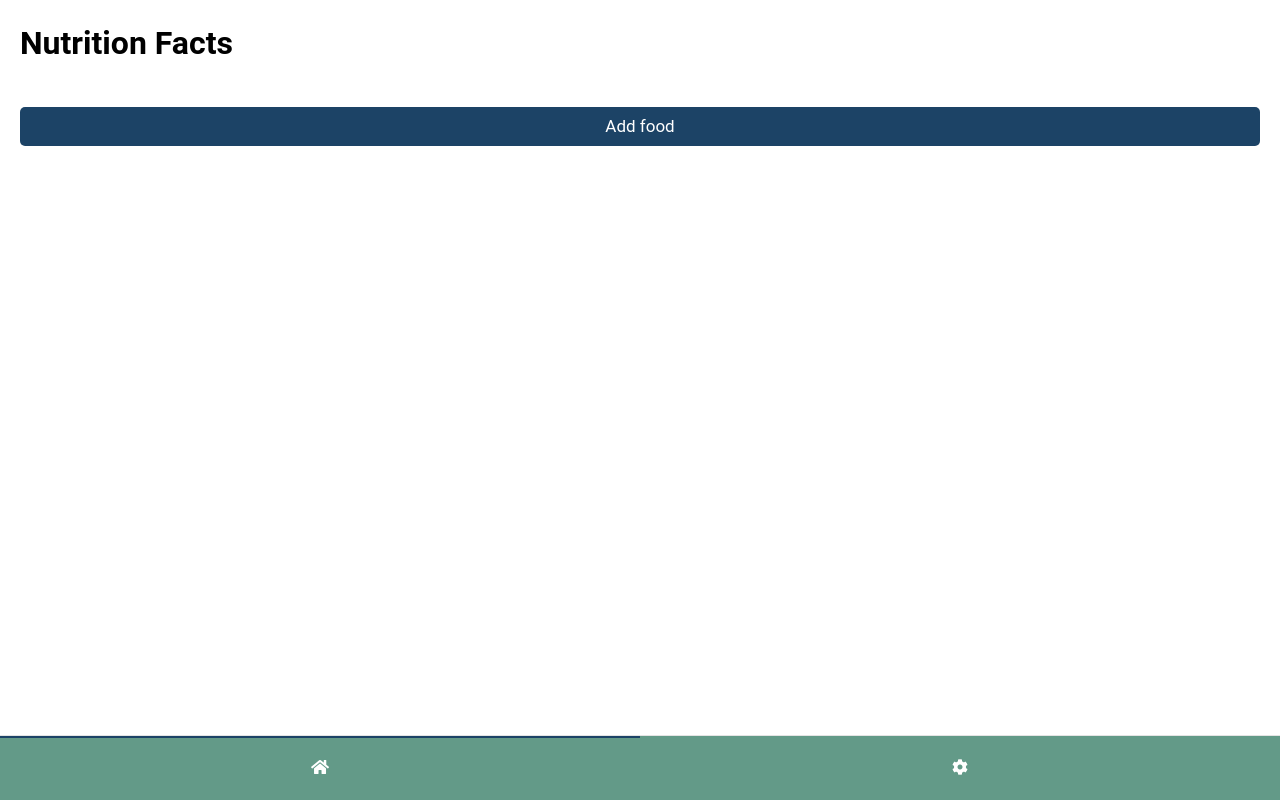
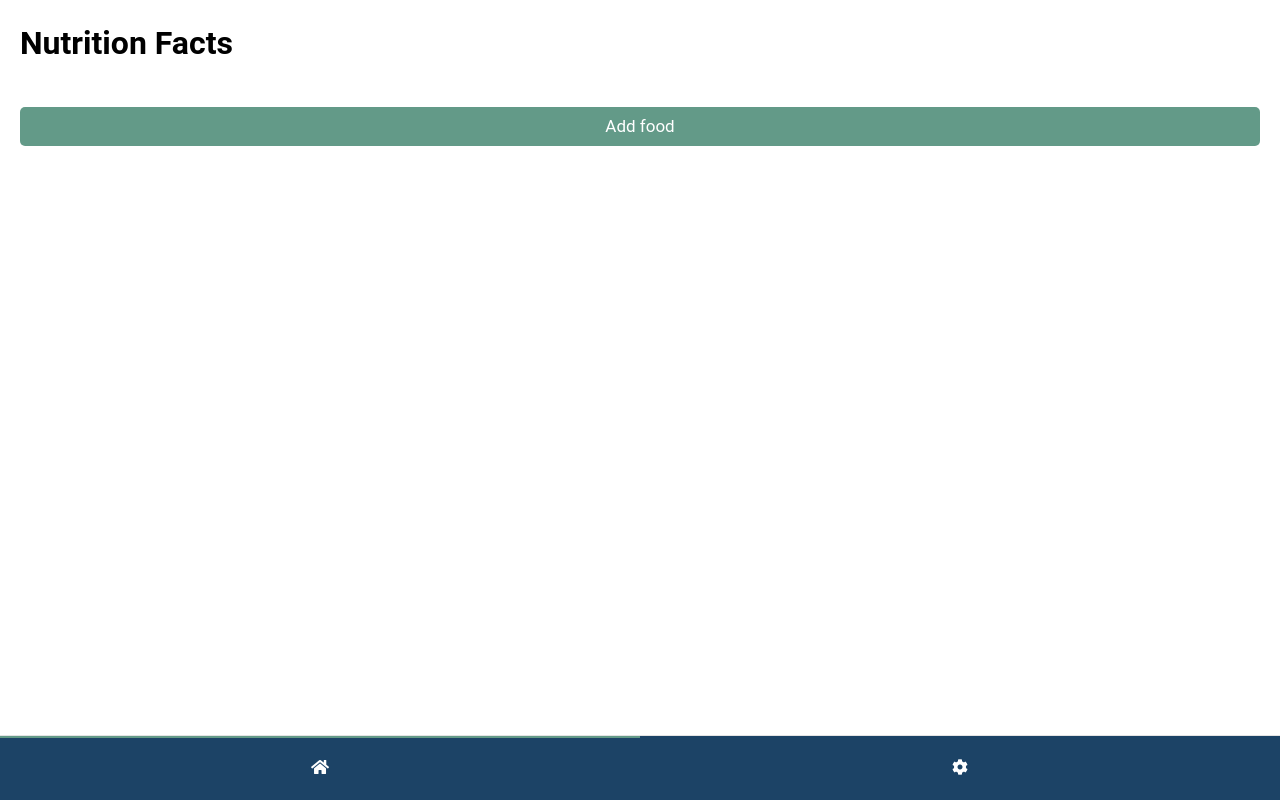
Before and after one commit to LeoGoemaere/nutrition-facts, a Nuxt app: page / in a window 1280 px wide. Built offline with nearby package versions, Linux system fonts and the light colour scheme.

Commit message:
Invert color primary & secondary

```diff
--- a/assets/scss/abstracts/_variables.scss
+++ b/assets/scss/abstracts/_variables.scss
@@ -1,8 +1,8 @@
 $danger-color: #a72e2e;
 
 
-$color-primary: #1C4366;
-$color-secondary: #639a88;
+$color-primary: #639a88;
+$color-secondary: #1C4366;
 
 $carbs-color: #d68644;
 $proteins-color: #48bb6a;
```
